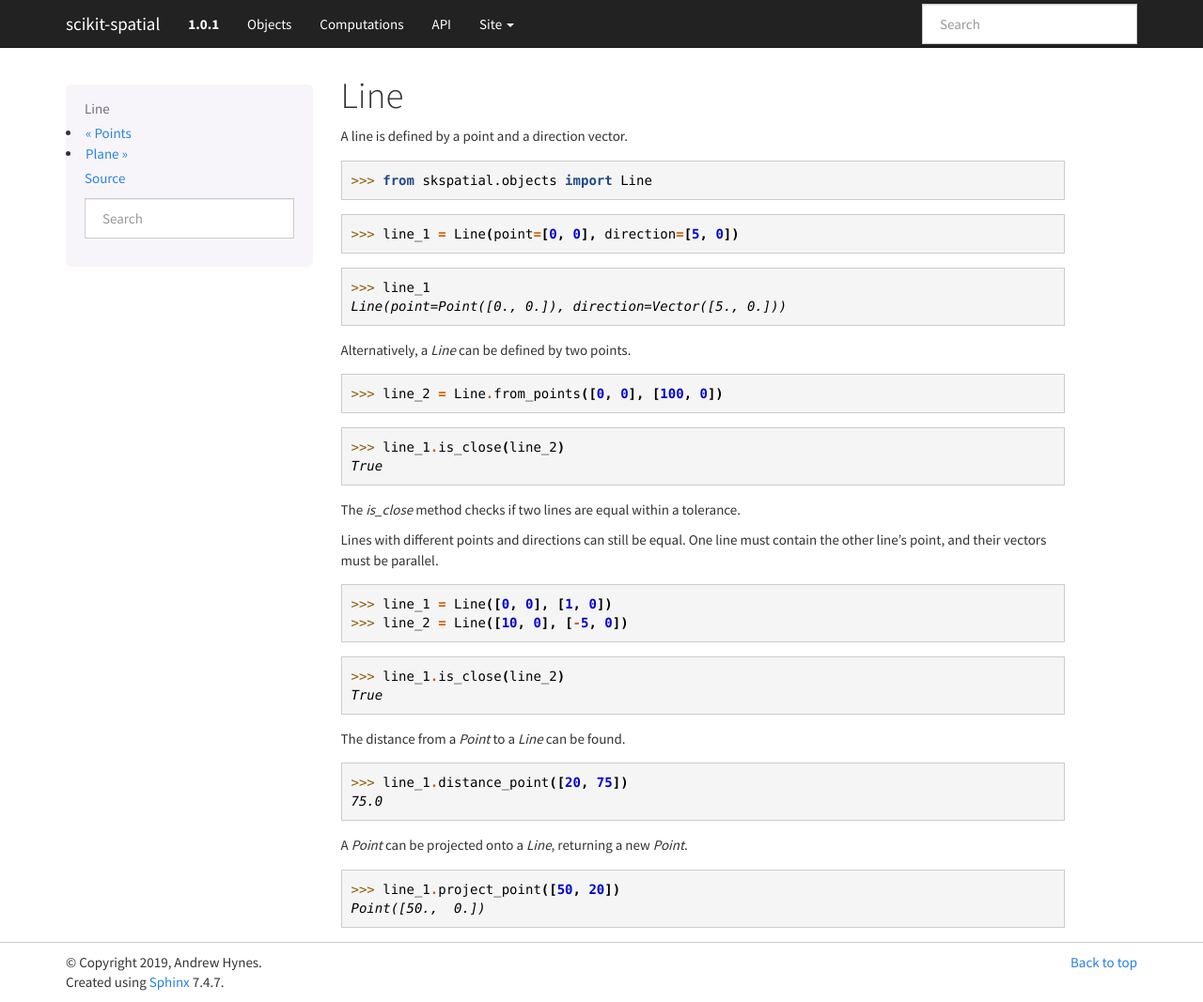
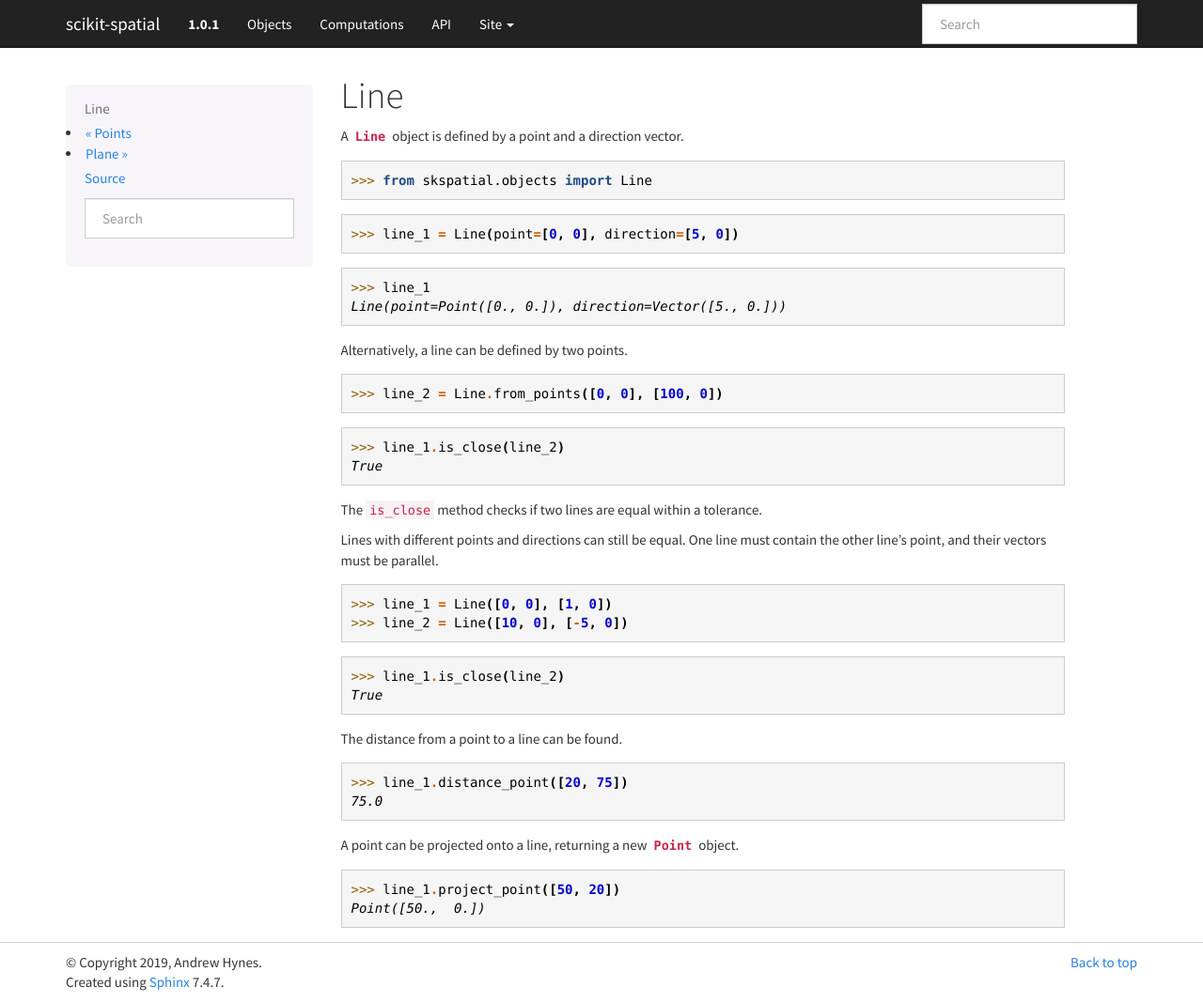
Before and after one commit to ajhynes7/scikit-spatial, a Sphinx documentation site: the page built from doc/source/objects/line.rst, in a window 1280 px wide and 1067 px high. Shown: the whole window at 94% size. Built offline with Sphinx 7.4.7, drawn with Linux system fonts in a browser that asks for light colours.

Commit message:
Add cross refs to computations and objects in docs

```diff
--- a/doc/source/computations/intersection.rst
+++ b/doc/source/computations/intersection.rst
@@ -5,7 +5,7 @@ Intersection
 Line-Line intersection
 ----------------------
 
-The intersection of a `Line` with a `Line` is a `Point`.
+The intersection of a :class:`~skspatial.objects.Line` with a :class:`~skspatial.objects.Line` is a :class:`~skspatial.objects.Point`.
 
 >>> from skspatial.objects import Line
 
@@ -36,7 +36,7 @@ dpcontracts.PreconditionError: The lines must not be parallel.
 Line-Plane intersection
 -----------------------
 
-The intersection of a `Line` with a `Plane` is a `Point`.
+The intersection of a :class:`~skspatial.objects.Line` with a :class:`~skspatial.objects.Plane` is a :class:`~skspatial.objects.Point`.
 
 >>> from skspatial.objects import Plane
 
@@ -60,7 +60,7 @@ dpcontracts.PreconditionError: The line and plane must not be parallel.
 Plane-Plane intersection
 ------------------------
 
-The intersection of a `Plane` with a `Plane` is a `Line`.
+The intersection of a :class:`~skspatial.objects.Plane` with a :class:`~skspatial.objects.Plane` is a :class:`~skspatial.objects.Line`.
 
 >>> plane_a = Plane([0, 0, 0], [-1, 1, 0])
 >>> plane_b = Plane([8, 0, 0], [1, 1, 0])
--- a/doc/source/objects/line.rst
+++ b/doc/source/objects/line.rst
@@ -2,7 +2,7 @@
 Line
 ----
 
-A line is defined by a point and a direction vector.
+A :class:`~skspatial.objects.Line` object is defined by a point and a direction vector.
 
 >>> from skspatial.objects import Line
 
@@ -12,7 +12,7 @@ A line is defined by a point and a direction vector.
 Line(point=Point([0., 0.]), direction=Vector([5., 0.]))
 
 
-Alternatively, a `Line` can be defined by two points.
+Alternatively, a line can be defined by two points.
 
 >>> line_2 = Line.from_points([0, 0], [100, 0])
 
@@ -20,7 +20,7 @@ Alternatively, a `Line` can be defined by two points.
 True
 
 
-The `is_close` method checks if two lines are equal within a tolerance.
+The ``is_close`` method checks if two lines are equal within a tolerance.
 
 Lines with different points and directions can still be equal. One line must contain the other line's point, and their vectors must be parallel.
 
@@ -30,12 +30,12 @@ Lines with different points and directions can still be equal. One line must con
 >>> line_1.is_close(line_2)
 True
 
-The distance from a `Point` to a `Line` can be found.
+The distance from a point to a line can be found.
 
 >>> line_1.distance_point([20, 75])
 75.0
 
-A `Point` can be projected onto a `Line`, returning a new `Point`.
+A point can be projected onto a line, returning a new :class:`~skspatial.objects.Point` object.
 
 >>> line_1.project_point([50, 20])
 Point([50.,  0.])
--- a/doc/source/objects/plane.rst
+++ b/doc/source/objects/plane.rst
@@ -2,7 +2,7 @@
 Plane
 -----
 
-A plane is defined by a point and a normal vector.
+A :class:`~skspatial.objects.Plane` object is defined by a point and a normal vector.
 
 >>> from skspatial.objects import Plane
 
--- a/doc/source/objects/points.rst
+++ b/doc/source/objects/points.rst
@@ -2,16 +2,16 @@
 Points
 ------
 
-The `Points` class represents multiple points in space.
+The :class:`~skspatial.objects.Points` class represents multiple points in space.
 
-While the `Point` and `Vector` objects are instantiated with a 1D array, a `Points` object is instantiated with a 2D array.
+While :class:`~skspatial.objects.Point` and :class:`~skspatial.objects.Vector` objects are instantiated with a 1D array, a :class:`~skspatial.objects.Points` object is instantiated with a 2D array.
 
 >>> from skspatial.objects import Points
 
 >>> points = Points([[1, 2, 3], [4, 5, 6], [7, 8, 9]])
 
 
-The centroid of the points is a `Point`.
+The centroid of the points is a :class:`~skspatial.objects.Point`.
 
 >>> points.centroid()
 Point([4., 5., 6.])
```
Also changed, not shown: doc/source/objects/point_vector.rst (+7 -7 lines).
